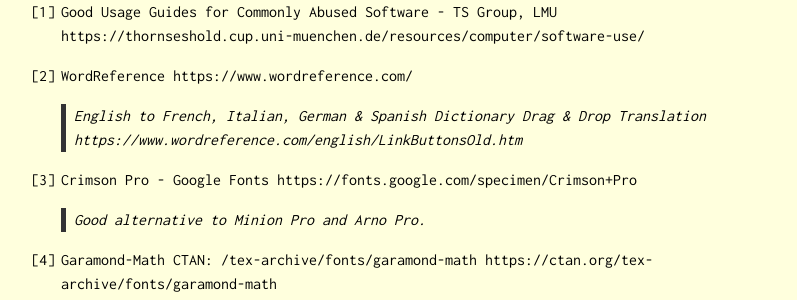
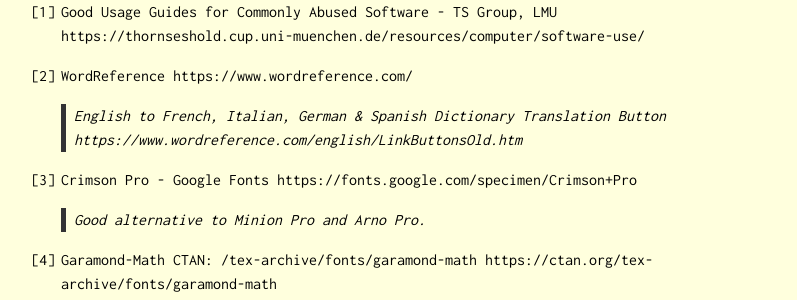
Before and after one commit to ekdc11/ekdc11.github.io, a Jekyll site: the page built from link.md, in a window 1280 px wide. Shown: the part 175-475 px from the top of the page, without its empty margins (239-1036 px from the left). Built offline with Jekyll 4.4.1, drawn with Linux system fonts in a browser that asks for light colours.

Commit message:
Update link.md

```diff
--- a/link.md
+++ b/link.md
@@ -8,7 +8,7 @@ https://thornseshold.cup.uni-muenchen.de/resources/computer/software-use/
 
 2. WordReference https://www.wordreference.com/
 > English to French, Italian, German & Spanish Dictionary
-> Drag & Drop Translation https://www.wordreference.com/english/LinkButtonsOld.htm
+> Translation Button https://www.wordreference.com/english/LinkButtonsOld.htm
 
 3. Crimson Pro - Google Fonts
 https://fonts.google.com/specimen/Crimson+Pro
```
